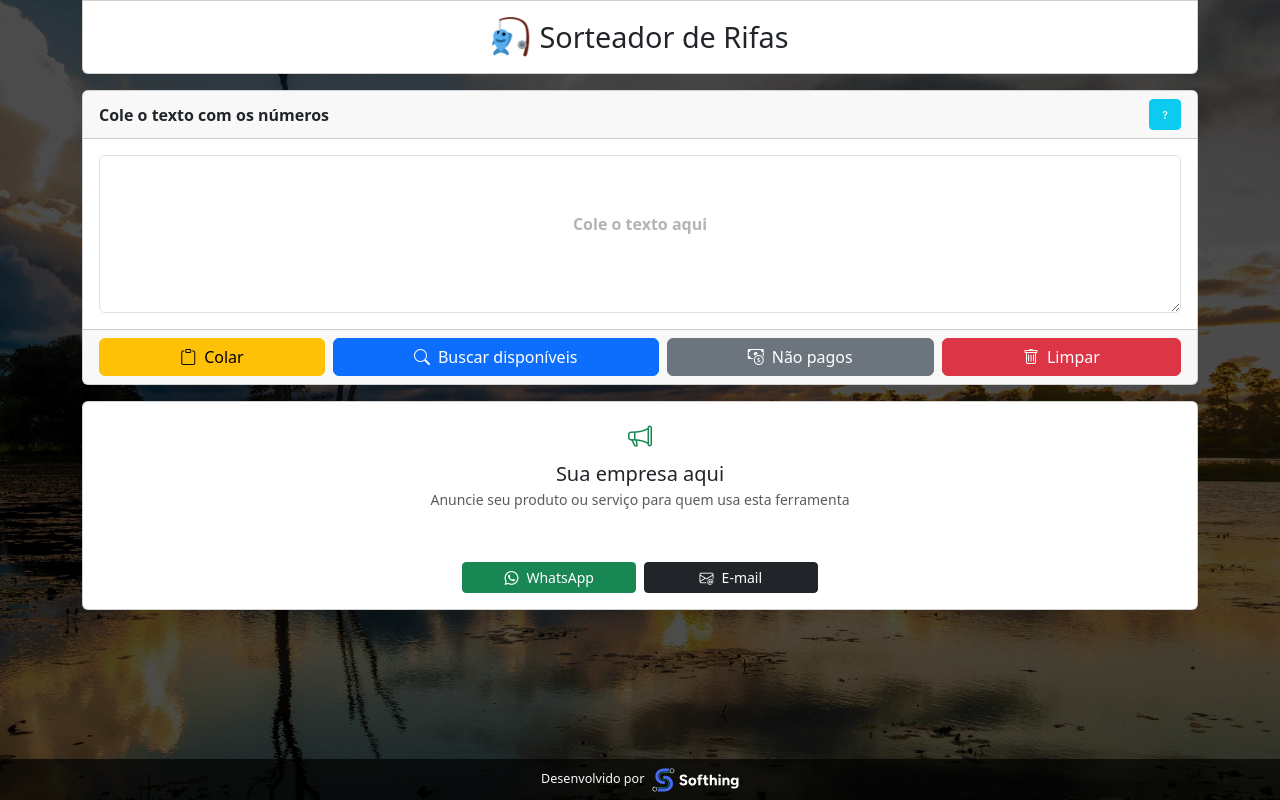
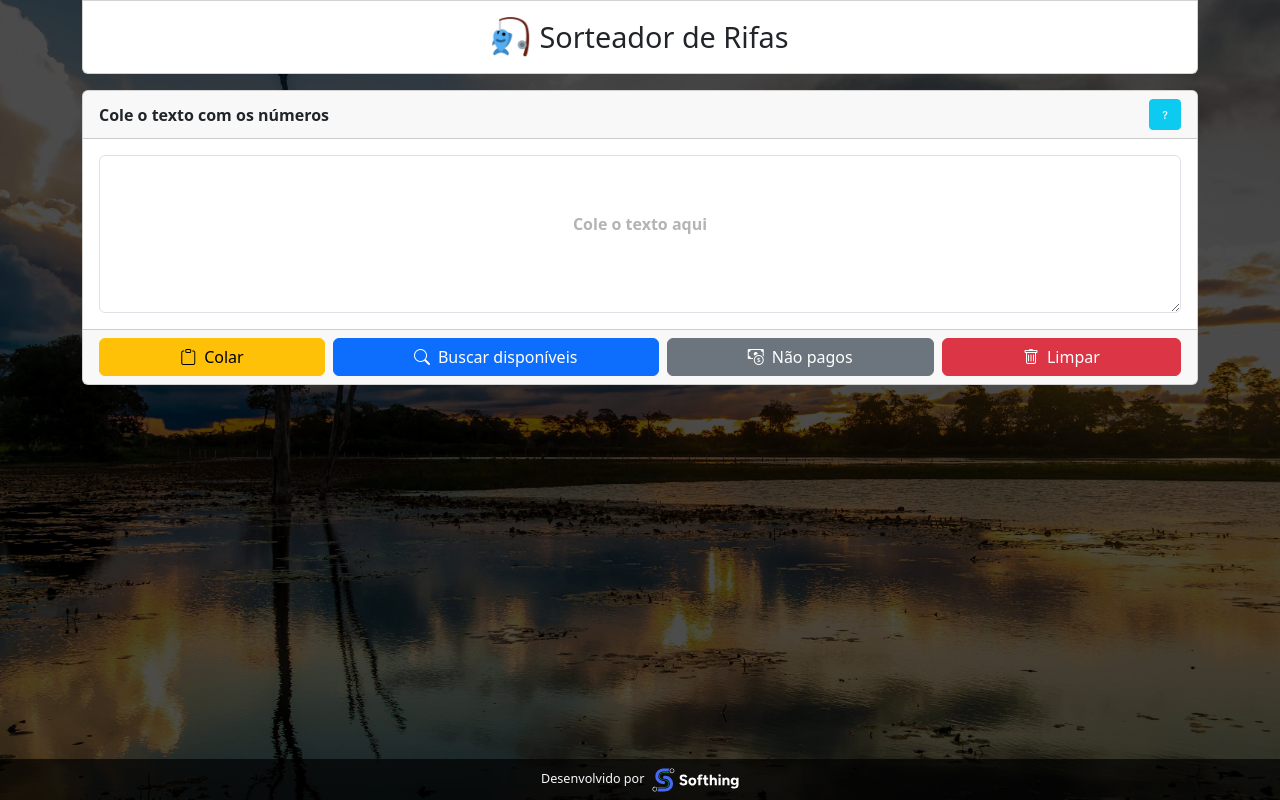
Before and after one commit to tghelere/rifas, a Vue app: page / in a window 1280 px wide. Built offline with nearby package versions, Linux system fonts and the light colour scheme.

Commit message:
fix: restaura condição de visibilidade do AdBanner (só após busca de disponíveis, e respeitando config.exibirAd)
Co-Authored-By: Claude Sonnet 5 <noreply@anthropic.com>

```diff
--- a/src/App.vue
+++ b/src/App.vue
@@ -7,6 +7,7 @@
         <TextInput v-model="texto" @openHelp="mostrarHelp = true" @paste="colarTexto" @search="executar" @searchUnpaid="executarNaoPagos" @clear="limparTudo" />
 
         <AdBanner
+            :visible="numerosDisponiveis.length > 0 && config.exibirAd"
             :whatsappLink="linkWhats"
             :emailLink="linkEmail"
             @contactWhatsapp="registrarEvento('abrir_whatsapp', { event_category: 'Anúncio', event_label: 'Clique em WhatsApp' })"
--- a/src/components/AdBanner.vue
+++ b/src/components/AdBanner.vue
@@ -1,5 +1,5 @@
 <template>
-    <div class="card border-1 mb-3">
+    <div v-if="visible" class="card border-1 mb-3">
         <div class="card-body text-center">
             <transition name="fade" mode="out-in">
                 <div :key="currentSlide.id">
@@ -51,6 +51,7 @@ import { anunciantes } from '../data/anunciantes.js'
 const ROTATION_INTERVAL = 7000
 
 const props = defineProps({
+    visible: Boolean,
     whatsappLink: String,
     emailLink: String
 })
```
Also changed, not shown: 1 other file (tests, documents, lock files or other folders).
